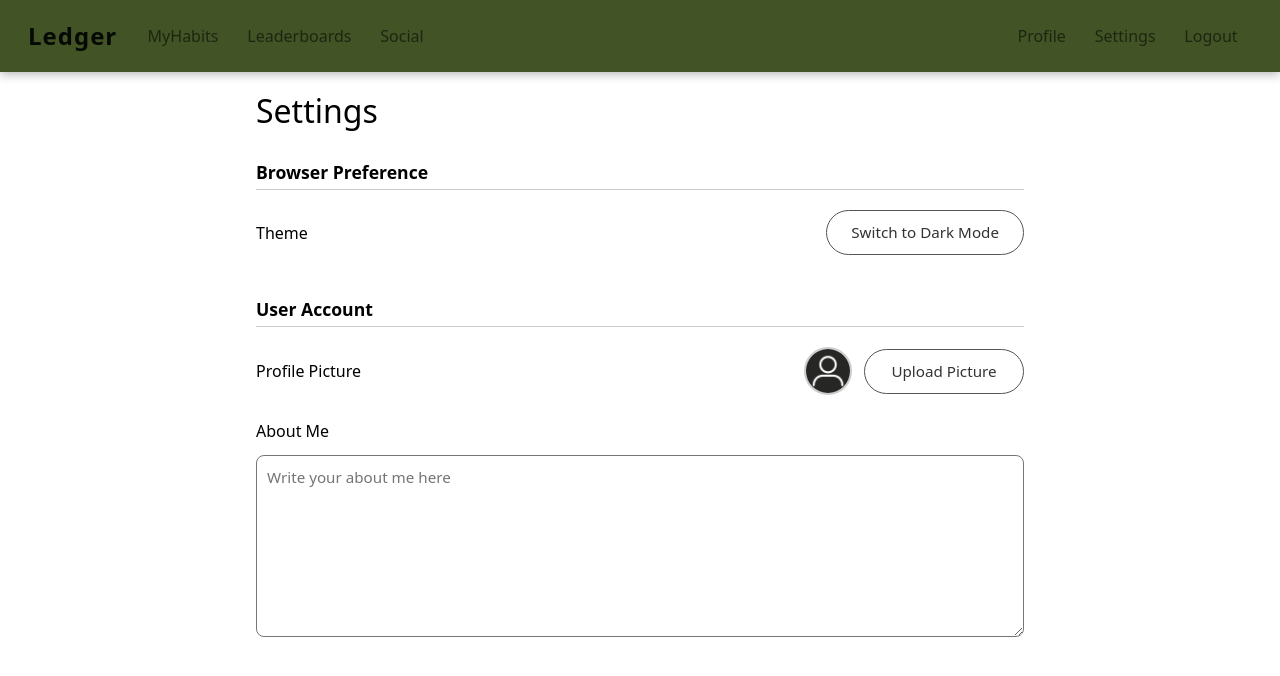
After one commit to danielRuebenacker/Ledger, a Django app: page /settings/ in a window 1280 px wide. The commit adds this page. Shown: the top 676 px of the page. Run offline with Django 3.2, Linux system fonts and the light colour scheme; the visitor is signed in with stand-in values (Sample User, id 1); data comes from the database, SQL or seed files in the repository; data that the repository does not hold is empty.

Commit message:
profile+settings no nudge yet

```diff
--- a/teamProject/ledger/models.py
+++ b/teamProject/ledger/models.py
@@ -1,10 +1,20 @@
 from django.db import models
 from django.contrib.auth.models import User
+
+def user_profile_pic_path(instance, filename):
+    import time
+    ext = filename.split('.')[-1]
+    return f'profile_images/user_{instance.user.id}_{int(time.time())}.{ext}'
 
 class UserProfile(models.Model):
     user = models.OneToOneField(User, on_delete=models.CASCADE)
 
-    picture = models.ImageField(upload_to='profile_images', blank=True)
+    picture = models.ImageField(upload_to=user_profile_pic_path, blank=True)
+    about_me = models.TextField(blank=True, default='')
+    LIGHT = 'light'
+    DARK = 'dark'
+    THEME_CHOICES = ((LIGHT, 'Light'), (DARK, 'Dark'))
+    theme = models.CharField(max_length=10, choices=THEME_CHOICES, default=LIGHT)
     # other data to store defined here
     # ...
 
--- a/teamProject/ledger/urls.py
+++ b/teamProject/ledger/urls.py
@@ -9,4 +9,6 @@ urlpatterns = [
         path('leaderboards', views.leaderboards, name='leaderboards'),
         path('social', views.social, name='social'),
         path('profile', views.profile, name='profile'),
+        path('settings/',views.settings, name='settings'),
+        path('profile/<str:username>/', views.profile, name='profile_user'),
 ]
--- a/teamProject/ledger/views.py
+++ b/teamProject/ledger/views.py
@@ -1,5 +1,11 @@
-from django.http import HttpResponse
+from ledger.models import UserProfile,Friendship
+from django.http import HttpResponse, JsonResponse
 from django.shortcuts import render
+from django.contrib.auth.decorators import login_required
+from django.views.decorators.http import require_POST
+from django.contrib.auth.models import User
+import json
+import os
 
 # Create your views here.
 
@@ -23,7 +29,65 @@ def social(request):
 
     return render(request, 'ledger/social.html', context=context_dict)
 
-def profile(request):
-    context_dict = {}
+def profile(request, username=None):
+    if username is None:
+        if request.user.is_authenticated:
+            username = request.user.username
+        else:
+            from django.shortcuts import redirect
+            return redirect('/login/')
 
+    try:
+        user = User.objects.get(username=username)
+        user_profile = UserProfile.objects.get(user=user)
+    except (User.DoesNotExist, UserProfile.DoesNotExist):
+        return render(request, 'ledger/404.html', status=404)
+
+    picture_url = user_profile.picture.url if user_profile.picture else '/media/guest.jpg'
+
+    friend_count = (Friendship.objects.filter(requester=user_profile, status='ACCEPTED').count() +
+    Friendship.objects.filter(requested=user_profile, status='ACCEPTED').count())
+
+    context_dict = {
+        'profile_user': user,
+        'profile': user_profile,
+        'picture_url': picture_url,
+        'friend_count': friend_count,
+        'is_own_profile': request.user == user,
+    }
     return render(request, 'ledger/profile.html', context=context_dict)
+
+@login_required
+def settings(request):
+    profile, created = UserProfile.objects.get_or_create(user=request.user)
+
+    if request.method == 'POST':
+        if request.content_type.startswith('application/json'):
+            data = json.loads(request.body)
+            theme = data.get('theme')
+            about_me = data.get('about_me')
+
+            if theme in ('light', 'dark'):
+                profile.theme = theme
+                profile.save()
+                return JsonResponse({'status': 'ok'})
+
+            if about_me is not None:
+                profile.about_me = about_me
+                profile.save()
+                return JsonResponse({'status': 'ok'})
+
+            return JsonResponse({'status': 'invalid'}, status=400)
+
+        if request.content_type.startswith('multipart/form-data'):
+            if 'picture' in request.FILES:
+                if profile.picture:
+                    if os.path.isfile(profile.picture.path):
+                        os.remove(profile.picture.path)
+                profile.picture = request.FILES['picture']
+                profile.save()
+                return JsonResponse({'status': 'ok', 'picture_url': profile.picture.url})
+            return JsonResponse({'status': 'no file'}, status=400)
+
+    picture_url = profile.picture.url if profile.picture else '/media/guest.jpg'
+    return render(request, 'ledger/settings.html', {'picture_url': picture_url,'about_me': profile.about_me,})
--- /dev/null
+++ b/teamProject/static/css/settings.css
@@ -0,0 +1,100 @@
+.settings-container {
+    padding: 0 20vw;
+}
+
+.settings-title {
+    font-size: 2rem;
+    margin-bottom: 24px;
+    margin-top: 20px;
+}
+
+.settings-section-title {
+    font-size: 1.1rem;
+    font-weight: 600;
+    margin-top: 32px;
+    margin-bottom: 8px;
+    padding-bottom: 6px;
+    border-bottom: 1px solid #ccc;
+}
+
+.settings-row {
+    display: flex;
+    align-items: center;
+    justify-content: space-between;
+    width: 100%;
+    padding: 12px 0;
+}
+
+.settings-row span {
+    font-weight: 500;
+}
+
+#aboutme {
+    width: 100%;
+    border-radius: 8px;
+    padding: 10px;
+    font-size: 0.95rem;
+    box-sizing: border-box;
+    resize: vertical;
+}
+
+#dark-light, #profile-pic-btn {
+    padding: 10px 24px;
+    border-radius: 999px;
+    border: 1px solid #555;
+    cursor: pointer;
+    font-size: 0.95rem;
+    min-width: 160px;
+}
+
+body:not(.dark-mode) #dark-light,
+body:not(.dark-mode) #profile-pic-btn {
+    background-color: white;
+    color: #333;
+}
+
+body.dark-mode #dark-light,
+body.dark-mode #profile-pic-btn {
+    background-color: transparent;
+    color: white;
+    border-color: #888;
+}
+
+body.dark-mode .settings-section-title {
+    border-bottom-color: #555;
+}
+
+.profile-pic-wrapper {
+    display: flex;
+    align-items: center;
+    gap: 12px;
+}
+
+.profile-preview-img {
+    width: 48px;
+    height: 48px;
+    border-radius: 50%;
+    object-fit: cover;
+    border: 2px solid #ccc;
+}
+
+.pill-btn {
+    padding: 10px 24px;
+    border-radius: 999px;
+    border: 1px solid #555;
+    cursor: pointer;
+    font-size: 0.95rem;
+    min-width: 160px;
+    text-align: center;
+}
+
+body:not(.dark-mode) .pill-btn {
+    background-color: white;
+    color: #333;
+}
+
+body.dark-mode .pill-btn {
+    background-color: transparent;
+    color: white;
+    border-color: #888;
+}
--- /dev/null
+++ b/teamProject/static/css/theme.css
@@ -0,0 +1,9 @@
+body.dark-mode {
+    background-color: rgb(52, 52, 52);
+    color: white;
+}
+
+body:not(.dark-mode) {
+    background-color: white;
+    color: rgb(0, 0, 0);
+}
--- /dev/null
+++ b/teamProject/static/js/settings.js
@@ -0,0 +1,81 @@
+const btn = document.getElementById('dark-light');
+const picInput = document.getElementById('profile-pic-input');
+const picPreview = document.getElementById('profile-preview');
+const aboutMe = document.getElementById('aboutme');
+const aboutMeStatus = document.getElementById('aboutme-status');
+
+const isDarkOnLoad = document.body.classList.contains('dark-mode');
+btn.textContent = isDarkOnLoad ? 'Switch to Light Mode' : 'Switch to Dark Mode';
+
+btn.addEventListener('click', () => {
+    document.body.classList.toggle('dark-mode');
+
+    const isDark = document.body.classList.contains('dark-mode');
+    btn.textContent = isDark ? 'Switch to Light Mode' : 'Switch to Dark Mode';
+
+    fetch('/settings/', {
+        method: 'POST',
+        headers: {
+            'Content-Type': 'application/json',
+            'X-CSRFToken': getCookie('csrftoken'),
+        },
+        body: JSON.stringify({ theme: isDark ? 'dark' : 'light' }),
+    });
+});
+
+picInput.addEventListener('change', async () => {
+    const file = picInput.files[0];
+    if (!file) return;
+
+    picPreview.src = URL.createObjectURL(file);
+
+    const formData = new FormData();
+    formData.append('picture', file);
+
+    const response = await fetch('/settings/', {
+        method: 'POST',
+        headers: { 'X-CSRFToken': getCookie('csrftoken') },
+        body: formData,
+    });
+
+    const data = await response.json();
+    if (data.status === 'ok') {
+        picPreview.src = data.picture_url;
+    }
+});
+
+let lastSaved = aboutMe.value.trim();
+let Timer;
+
+aboutMe.addEventListener('input', () => {
+    clearTimeout(Timer);
+    Timer = setTimeout(async () => {
+        const current = aboutMe.value.trim();
+
+        if (current === lastSaved) return;
+
+        const response = await fetch('/settings/', {
+            method: 'POST',
+            headers: {
+                'Content-Type': 'application/json',
+                'X-CSRFToken': getCookie('csrftoken'),
+            },
+            body: JSON.stringify({ about_me: current }),
+        });
+
+        const data = await response.json();
+        if (data.status === 'ok') {
+            lastSaved = current;
+            aboutMeStatus.textContent = 'Saved!';
+            setTimeout(() => aboutMeStatus.textContent = '', 2000);
+        } else {
+            aboutMeStatus.textContent = 'Error saving';
+        }
+    }, 800);
+});
+
+function getCookie(name) {
+    const value = `; ${document.cookie}`;
+    const parts = value.split(`; ${name}=`);
+    if (parts.length === 2) return parts.pop().split(';').shift();
+}
--- a/teamProject/templates/ledger/base.html
+++ b/teamProject/templates/ledger/base.html
@@ -6,7 +6,8 @@
 		<meta charset="utf-8" />
 		<meta name="viewport" content="width=device-width, initial-scale=1"/>
 		<link href="https://cdn.jsdelivr.net/npm/bootstrap@5.2.3/dist/css/bootstrap.min.css" rel="stylesheet" integrity="sha384-rbsA2VBKQhggwzxH7pPCaAqO46MgnOM80zW1RWuH61DGLwZJEdK2Kadq2F9CUG65" crossorigin="anonymous">
-		<link rel="stylesheet" href="navbar.css">
+		<link rel="stylesheet" href="{% static 'css/navbar.css' %}">
+        <link rel="stylesheet" href="{% static 'css/theme.css' %}">
 		<title>
 			Ledger -
 			{% block title_block %}
@@ -15,7 +16,7 @@
 		</title>
 	</head>
 
-	<body>
+	<body class="{% if request.user.is_authenticated and request.user.userprofile.theme == 'dark' %}dark-mode{% endif %}">
 
 	<nav class="navbar navbar-expand-lg custom-navbar">
         <div class="container-fluid">
@@ -30,9 +31,10 @@
                     <li class="nav-item"><a class="nav-link nav-box" href="{% url 'ledger:leaderboards' %}">Leaderboards</a></li>
                     <li class="nav-item"><a class="nav-link nav-box" href="{% url 'ledger:social' %}">Social</a></li>
                 </ul>
-				<ul class="navbar-nav ms-auto">
+			<ul class="navbar-nav ms-auto">
                     {% if user.is_authenticated %}
-                        <li class="nav-item"><a class="nav-link nav-box" href="{%url 'ledger:profile' %}">Profile</a></li>
+                        <li class="nav-item"><a class="nav-link nav-box" href="/profile/{{ user.username }}/">Profile</a></li>
+                        <li class="nav-item"><a class="nav-link nav-box" href="{%url 'ledger:settings' %}">Settings</a></li>
                         <li class="nav-item"><a class="nav-link nav-box" href="{% url 'auth_logout' %}?next={% url 'ledger:index' %}">Logout</a></li>
                     {% else %}
                         <li class="nav-item"><a class="nav-link nav-box" href="{% url 'auth_login' %}">Log In</a></li>
--- /dev/null
+++ b/teamProject/templates/ledger/settings.html
@@ -0,0 +1,38 @@
+{% extends 'ledger/base.html' %}
+{% load staticfiles %}
+
+{% block title_block %}
+    Settings
+{% endblock %}
+
+{% block body_block %}
+<link rel="stylesheet" href="{% static 'css/settings.css' %}">
+<div class="settings-container">
+
+    <h1 class="settings-title">Settings</h1>
+
+    <h2 class="settings-section-title">Browser Preference</h2>
+    <div class="settings-row">
+        <span>Theme</span>
+        <button id="dark-light">Switch to Dark Mode</button>
+    </div>
+
+    <h2 class="settings-section-title">User Account</h2>
+    <div class="settings-row">
+        <span>Profile Picture</span>
+        <div class="profile-pic-wrapper">
+            <img id="profile-preview" src="{{ picture_url }}" class="profile-preview-img">
+            <label for="profile-pic-input" class="pill-btn">Upload Picture</label>
+            <input type="file" id="profile-pic-input" accept="image/*" style="display:none">
+        </div>
+    </div>
+    <div class="settings-row">
+        <span>About Me</span>
+        <small id="aboutme-status" style="color: gray;"></small>
+    </div>
+    <textarea id="aboutme" rows="7" placeholder="Write your about me here">{{ about_me }}</textarea>
+
+</div>
+
+<script src="{% static 'js/settings.js' %}"></script>
+{% endblock %}
```
Also changed, not shown: teamProject/templates/ledger/profile.html (+12 -7 lines), teamProject/ledger/migrations/0002_userprofile_theme.py (added), teamProject/ledger/migrations/0003_auto_20260322_2302.py (added), teamProject/ledger/migrations/0004_userprofile_about_me.py (added), 1 other file.
